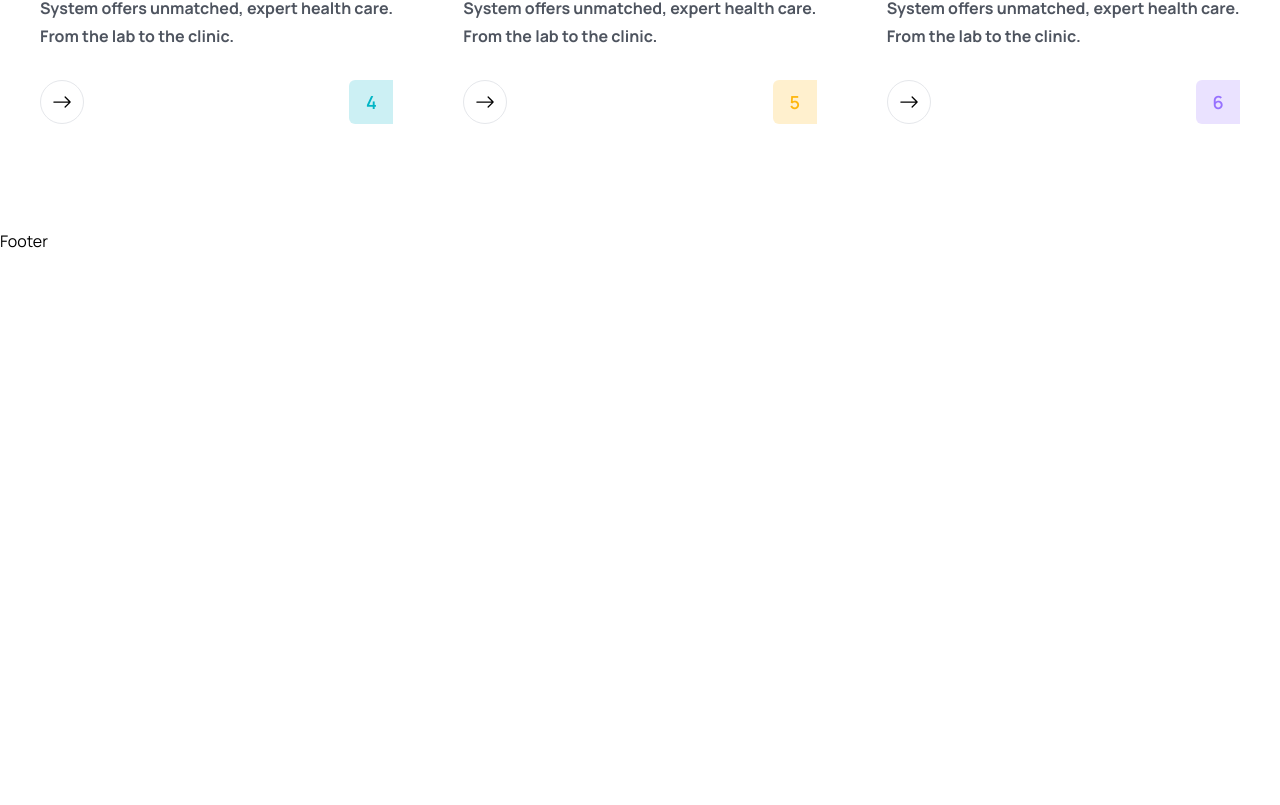
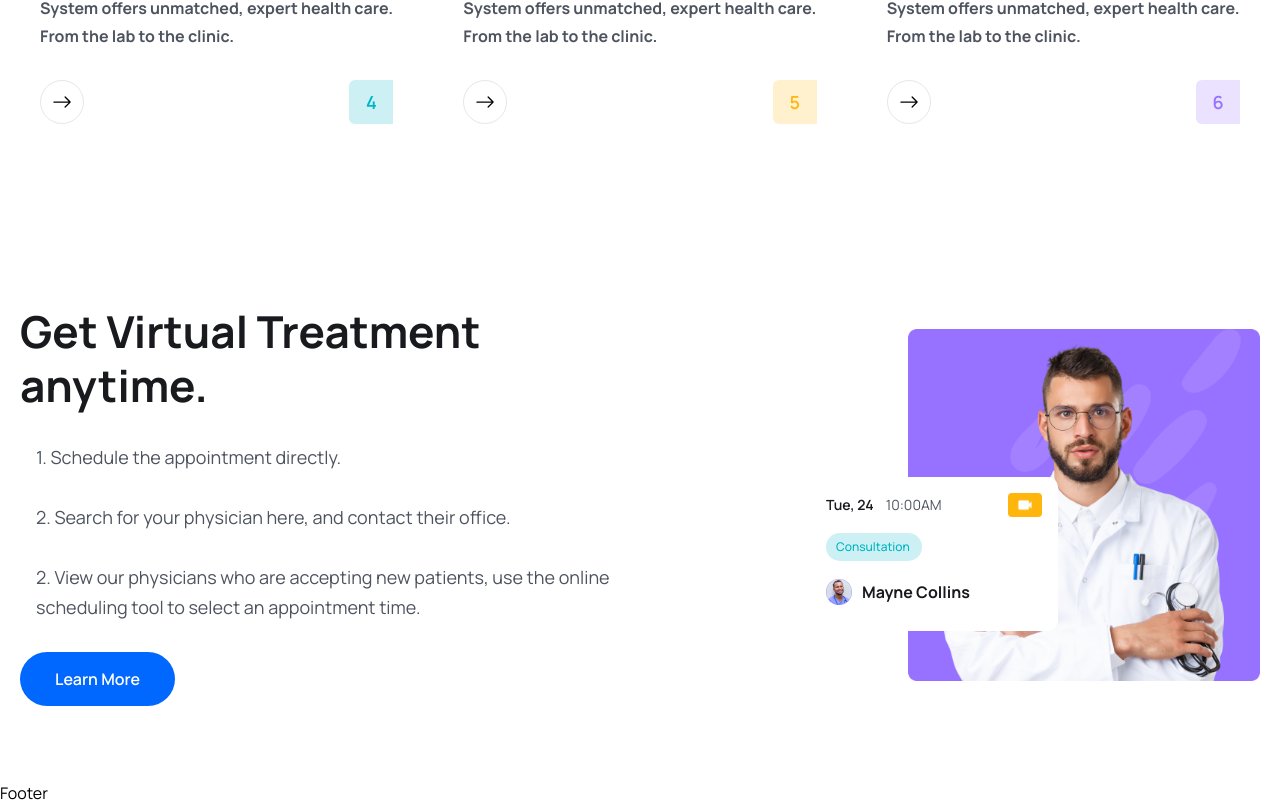
Before and after one commit to Subhransu02/medicare_booking, a React (Vite) app in the folder frontend/: page / in a window 1280 px wide. Shown: the part 2998-3803 px from the top of the page. Before the commit the page ends 3251 px from the top, so only its background shows below. Built offline with nearby package versions, Linux system fonts and the light colour scheme; the HTML template or start-up script is replaced by a standard one.

Commit message:
add feature section

```diff
--- a/frontend/src/pages/Home.jsx
+++ b/frontend/src/pages/Home.jsx
@@ -8,6 +8,9 @@
 import { BsArrowRight } from "react-icons/bs";
 import About from "../components/About/About";
 import ServiceList from "../components/Services/ServiceList";
+import featureImg from "../assets/images/feature-img.png";
+import videoIcon from "../assets/images/video-icon.png";
+import avatarIcon from "../assets/images/avatar-icon.png";
 const Home = function () {
   return (
     <>
@@ -108,8 +111,7 @@
                 </p>
                 <Link
                   to="/doctors"
-                  className="w-[44px] h-[44px] rounded-full border border-solid border
-                  [#181A1E] mt-[30px] mx-auto flex items-center justify-center group hover:bg-primaryColor"
+                  className="w-[44px] h-[44px] rounded-full border border-solid [#181A1E] mt-[30px] mx-auto flex items-center justify-center group hover:bg-primaryColor"
                 >
                   <BsArrowRight className="group-hover:text-white w-6 h-5" />
                 </Link>
@@ -131,7 +133,7 @@
                 </p>
                 <Link
                   to="/doctors"
-                  className="w-[44px] h-[44px] rounded-full border border-solid border
+                  className="w-[44px] h-[44px] rounded-full border border-solid
                   [#181A1E] mt-[30px] mx-auto flex items-center justify-center group hover:bg-primaryColor"
                 >
                   <BsArrowRight className="group-hover:text-white w-6 h-5" />
@@ -154,7 +156,7 @@
                 </p>
                 <Link
                   to="/doctors"
-                  className="w-[44px] h-[44px] rounded-full border border-solid border
+                  className="w-[44px] h-[44px] rounded-full border border-solid
                   [#181A1E] mt-[30px] mx-auto flex items-center justify-center group hover:bg-primaryColor"
                 >
                   <BsArrowRight className="group-hover:text-white w-6 h-5" />
@@ -182,6 +184,83 @@
         </div>
       </section>
       {/*service section end*/}
+
+      {/* feature section */}
+      <section>
+        <div className="container">
+          <div className="flex items-center justify-between flex-col lg:flex-row">
+            {/* feature content */}
+            <div className="xl:w-[670px]">
+              <h2 className="heading">
+                Get Virtual Treatment <br /> anytime.
+              </h2>
+              <ul className="pl-4">
+                <li className="text__para">
+                  1. Schedule the appointment directly.
+                </li>
+                <li className="text__para">
+                  2. Search for your physician here, and contact their office.
+                </li>
+                <li className="text__para">
+                  2. View our physicians who are accepting new patients, use the
+                  online scheduling tool to select an appointment time.
+                </li>
+              </ul>
+              <Link to="/">
+                <button className="btn">Learn More</button>
+              </Link>
+            </div>
+
+            {/*feature img*/}
+            <div className="relative z-10 xl:wl-[770px] flex justify-end mt-[50px] lg:mt-0">
+              <img src={featureImg} className="w-3/4" alt="" />
+
+              <div
+                className="w-[150px] lg:w-[248px] bg-white absolute bottom-[50px] left-0 md: bottom
+[100px] md:left-5 z-20 p-2 pb-3 lg:pt-4 lg:px-4 lg:pb-[26px] rounded-[10px]"
+              >
+                <div className="flex items-center justify-between">
+                  <div className="flex items-center gap-[6px] lg:gap-3">
+                    <p
+                      className="text-[10px] leading-[10px] lg:text-[14px] lg:leading-5 text-headingColor
+font-[600]"
+                    >
+                      Tue, 24
+                    </p>
+                    <p
+                      className="text-[10px] leading-[10px] lg:text-[14px] lg:leading-5 text-textColor
+font-[400]"
+                    >
+                      10:00AM
+                    </p>
+                  </div>
+                  <span className="w-5 h-5 lg:w-[34px] flex items-center justify-center bg-yellowColor rounded py-1 px-[6px] lg:py-3 lg:px-[9px]">
+                    <img src={videoIcon} alt="" />
+                  </span>
+                </div>
+
+                <div
+                  className="w-[65px] lg:w-[96px] bg-[#CCF0F3] py-1 px-2 lg:py-[6px] lg:px-[10px] text-[8px] leading-[8px] lg:text-[12px] lg:leading-4 text-irisBlueColor font-[500] mt-2 lg:mt-4 rounded-full"
+                >
+                  Consultation
+                </div>
+
+                <div className="flex items-center gap-[6px] lg:gap-[10px] mt-2 lg:mt-[18px]">
+                  <img src={avatarIcon} />
+                  <h2 className="text-[10px] leading-3 lg:text-[16px] lg:leading-[22px] font-[700] text-headingColor">Mayne Collins</h2>
+                </div>
+              </div>
+            </div>
+          </div>
+        </div>
+      </section>
+      {/*feature section ends*/}
+      {/*doctors section*/}
+
+
+
+
+      {/*doctors section ens*/}
     </>
   );
 };
```
